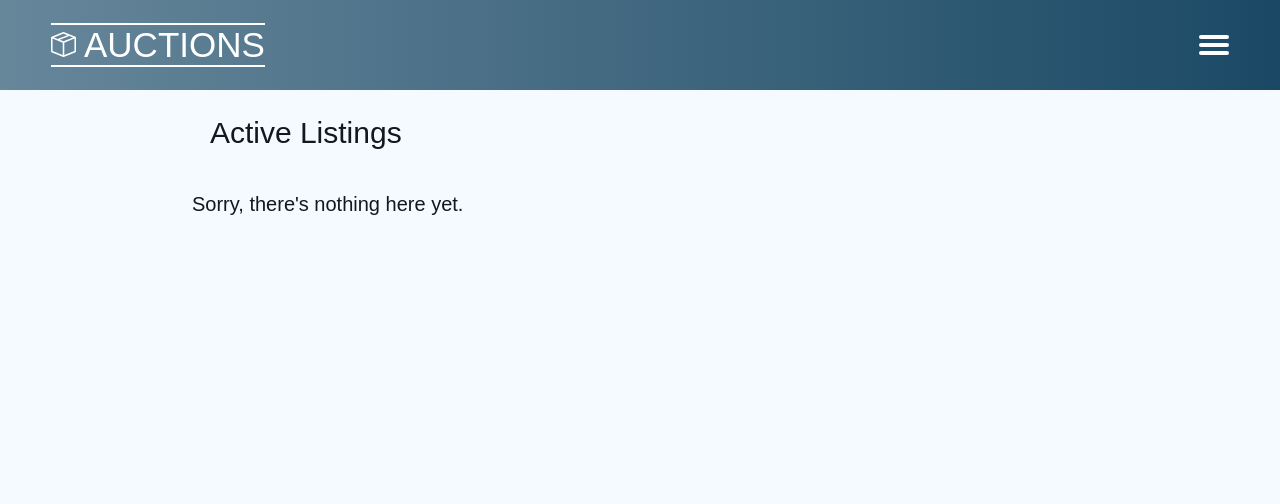
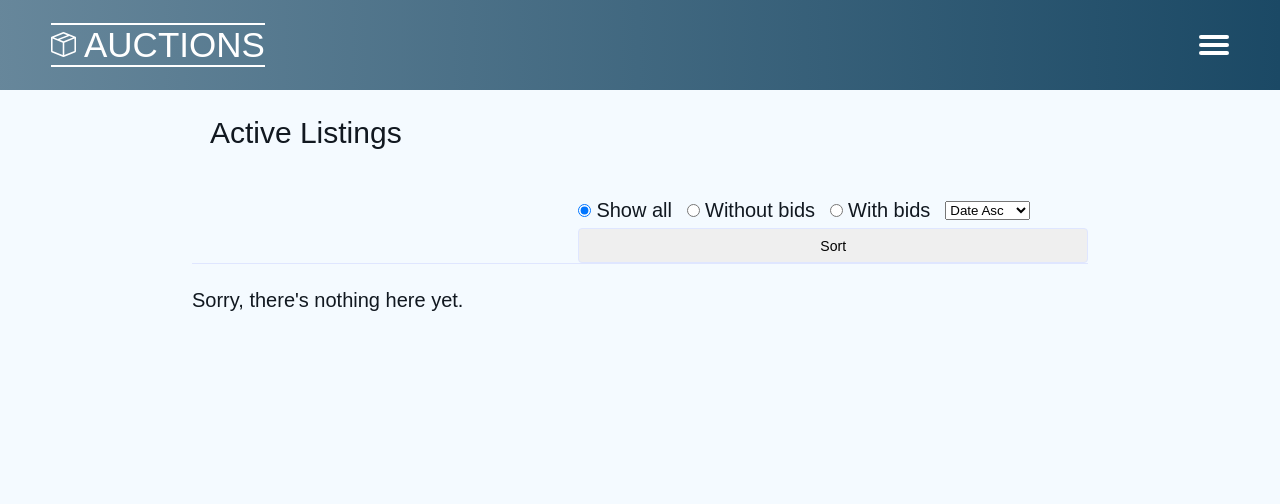
Before and after one commit to DIVIgor/auctions-box, a Django app: page / in a window 1280 px wide. Shown: the top 504 px of the page. Run offline with Django 3.2, Linux system fonts and the light colour scheme; data that the repository does not hold is empty.

Commit message:
Added sorting to homepage.

```diff
--- a/static/auctions/styles.css
+++ b/static/auctions/styles.css
@@ -206,6 +206,32 @@ body {
         width: 35%;
         font-size: 25px;
     }
+}
+
+.filtering-panel {
+    margin-bottom: 25px;
+    /* padding: 0 25px; */
+    display: flex;
+    flex-direction: row;
+    border-bottom: 1px solid #dfe6ff;
+    align-items: center;
+    justify-content: right;
+}
+.radio {
+    /* position: relative; */
+    display: flex;
+    /* float: initial; */
+}
+.rad-form {
+    display: flex;
+    align-items: center;
+    flex-wrap: wrap;
+}
+.rad-point {
+    width: auto;
+}
+.rad-label {
+    margin: 0 15px 0 5px;
 }
 
 .pagination {
--- a/templates/auctions/index.html
+++ b/templates/auctions/index.html
@@ -5,6 +5,37 @@
 {% block body %}
     <div class="basic-title">
         <h1 class="page-title">Active Listings</h1>
+    </div>
+
+    <div class="filtering-panel">
+        {% comment %} <h3>Filters:</h3> {% endcomment %}
+        {% comment %} <h4>Sort:</h4> {% endcomment %}
+
+        <div class="radio">
+            <form class="rad-form" action="#" method="GET">
+                <input class="rad-point" type="radio" id="all" name="bid_filter" value="" checked="checked">
+                <label class="rad-label" for="all">Show all</label>
+                <input class="rad-point" type="radio" id="no-bids" name="bid_filter" value='no bids'>
+                <label class="rad-label" for="no-bids">Without bids</label>
+                <input class="rad-point" type="radio" id="bids" name="bid_filter" value="bids">
+                <label class="rad-label" for="bids">With bids</label>
+
+                <select class="select-ordering" name="lst_sort" id="slct-sort">
+                    <label for="slct-sort">order by:</label>
+                    <option value="name">Date Asc</option>
+                    <option value="name">Date Desc</option>
+                    <option value="name">Name</option>
+                    <option value="bid_asc">Bid Asc</option>
+                    <option value="bid_asc">Bid Desc</option>
+                </select>
+
+                <input type="submit" value="Sort">
+            </form>
+        </div>
+
+    {% comment %} </div>
+
+    <div> {% endcomment %}
     </div>
 
     {% if active_listings %}
```
